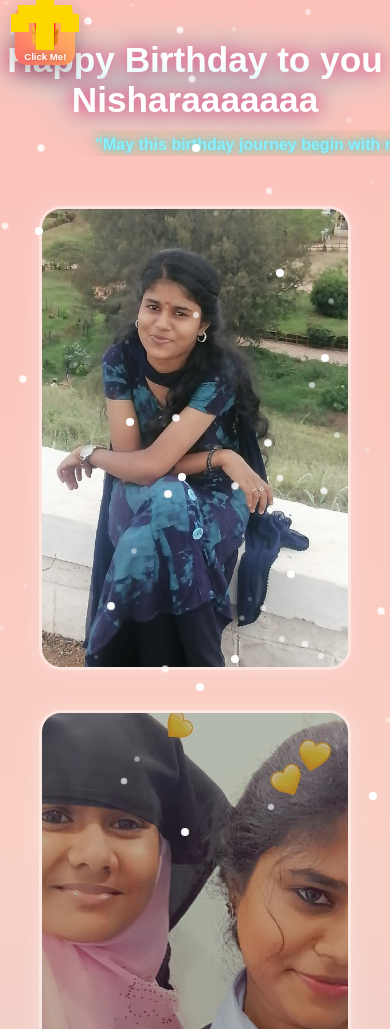
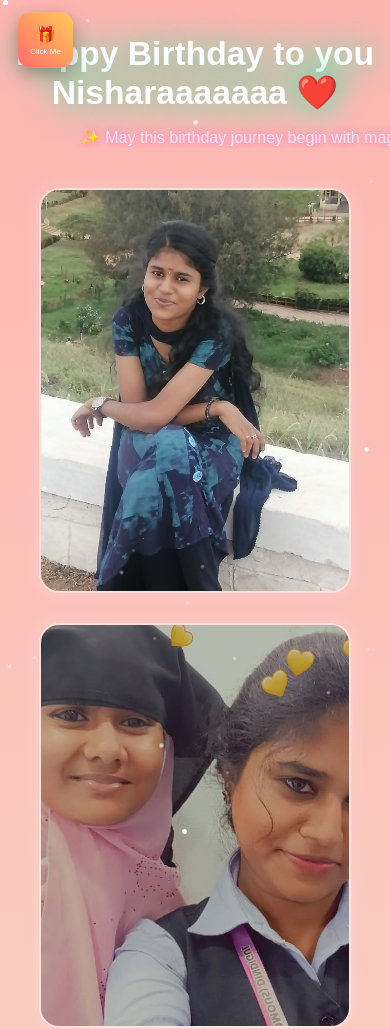
Before and after one commit to Jovial-Jose/Birthday, a plain HTML site: page index.html in a window 390 px wide. Shown: the top 1029 px of the page. Drawn offline with nearby package versions, Linux system fonts and the light colour scheme.

Commit message:
Update index.html

```diff
--- a/index.html
+++ b/index.html
@@ -5,23 +5,17 @@
 <meta name="viewport" content="width=device-width, initial-scale=1.0">
 <title>Welcome Page</title>
 
-<script type="text/javascript" src="https://me.kis.v2.scr.kaspersky-labs.com/FD126C42-EBFA-4E12-B309-BB3FDD723AC1/main.js?attr=H7UrGhOr5bK1ZCuiOSR4WHzaB-zl6XrcJnXEIMlvyn3HOJ5EfSJOwx0fWdjlulYlNSmVm71pnDA08043_glCkQ" charset="UTF-8"></script>
-
-<!-- Confetti Library -->
-<script src="https://cdn.jsdelivr.net/npm/canvas-confetti@1.6.0/dist/confetti.browser.min.js"></script>
-
 <style>
   * { margin: 0; padding: 0; box-sizing: border-box; }
 
   body {
     background: radial-gradient(circle at top, #ff9a9e, #fad0c4, #a1c4fd);
     background-size: 200% 200%;
-    animation: bgMove 12s infinite alternate;
+    animation: bgMove 10s infinite alternate ease-in-out;
     font-family: 'Poppins', sans-serif;
     overflow-x: hidden;
     color: white;
     text-align: center;
-    position: relative;
   }
 
   @keyframes bgMove {
@@ -29,89 +23,83 @@
     100% { background-position: 100% 100%; }
   }
 
+  h1 {
+    margin-top: 35px;
+    font-size: 3rem;
+    text-shadow: 0 0 15px #ff0057, 0 0 25px #00eaff;
+    animation: glow 1.8s infinite alternate;
+  }
+
+  @keyframes glow {
+    0% { text-shadow: 0 0 15px #ff0077; }
+    100% { text-shadow: 0 0 35px #00ffaa; }
+  }
+
+  /* Reduced stars for performance */
   .star {
     position: fixed;
-    width: 4px;
-    height: 4px;
+    width: 3px;
+    height: 3px;
     background: white;
     border-radius: 50%;
     opacity: 0.7;
-    animation: twinkle 3s infinite ease-in-out;
+    animation: twinkle 2.5s infinite ease-in-out alternate;
   }
 
   @keyframes twinkle {
-    0%,100% { opacity: 0.2; transform: scale(1); }
-    50% { opacity: 1; transform: scale(2); }
+    0% { opacity: 0.2; transform: scale(1); }
+    100% { opacity: 1; transform: scale(1.7); }
   }
 
-  h1 {
-    margin-top: 40px;
-    font-size: 3.5rem;
-    text-shadow: 0 0 20px #ff0057, 0 0 40px #00eaff;
-    animation: glow 2s ease-in-out infinite alternate;
-  }
-
-  @keyframes glow {
-    from { text-shadow: 0 0 20px #ff0077; }
-    to { text-shadow: 0 0 45px #00ffaa; }
-  }
-
+  /* Moving Quote */
   .moving-quote {
-    margin-top: 10px;
-    font-size: 1.4rem;
-    opacity: 0.9;
+    margin-top: 12px;
+    font-size: 1.3rem;
     width: 100%;
     white-space: nowrap;
     overflow: hidden;
-    position: relative;
   }
 
   .moving-quote span {
     display: inline-block;
     padding-left: 100%;
-    animation: moveQuote 25s linear infinite, neonPulse 3s infinite alternate;
-    font-weight:700;
-    font-size:1.3rem;
-    color:#fff;
+    animation: moveQuote 22s linear infinite, neonPulse 2.5s infinite alternate;
   }
 
   @keyframes moveQuote {
     from { transform: translateX(0%); }
-    to { transform: translateX(-150%); }
+    to { transform: translateX(-140%); }
   }
 
   @keyframes neonPulse {
-    0% { text-shadow:0 0 8px #ff00ff, 0 0 18px #00eaff, 0 0 28px #ffdd00; color:#ff7afc; }
-    50% { text-shadow:0 0 10px #00eaff, 0 0 22px #8fff00, 0 0 34px #ff00ff; color:#7dfbff; }
-    100% { text-shadow:0 0 12px #ffdd00, 0 0 26px #ff4d4d, 0 0 40px #8fff00; color:#ffff90; }
+    0% { color: #ffe4ff; text-shadow: 0 0 10px hotpink; }
+    100% { color: #eaffff; text-shadow: 0 0 12px cyan; }
   }
 
+  /* Gallery */
   .gallery {
-    margin: 50px auto;
+    margin: 40px auto;
     display: flex;
     flex-wrap: wrap;
-    gap: 40px;
+    gap: 30px;
     justify-content: center;
     padding-bottom: 60px;
   }
 
   .photo-card {
-    width: 260px;
-    height: 340px;
-    border-radius: 22px;
+    width: 240px;
+    height: 310px;
+    border-radius: 20px;
     overflow: hidden;
-    position: relative;
-    cursor: pointer;
-    border: 3px solid rgba(255,255,255,0.4);
+    border: 2px solid rgba(255,255,255,0.4);
     transition: 0.4s;
-    box-shadow: 0 0 25px rgba(255,255,255,0.3);
-    background: rgba(255,255,255,0.15);
+    background: rgba(255,255,255,0.1);
+    box-shadow: 0 0 18px rgba(255,255,255,0.20);
   }
 
   .photo-card:hover {
-    transform: scale(1.15) rotate(2deg);
-    border: 3px solid #fff;
-    box-shadow: 0 0 25px #fff, 0 0 40px #ff00dd, 0 0 70px #00ffd5;
+    transform: scale(1.12);
+    box-shadow: 0 0 30px #fff, 0 0 40px #00ffd5;
   }
 
   .photo-card img {
@@ -122,140 +110,64 @@
   }
 
   .photo-card:hover img {
-    transform: scale(1.2);
-    filter: brightness(1.3) contrast(1.1);
+    transform: scale(1.15);
   }
 
-  .fade {
-    opacity: 0;
-    animation: fadeIn 1.5s forwards;
-  }
-
-  @keyframes fadeIn {
-    from { opacity: 0; transform: translateY(50px); }
-    to { opacity: 1; transform: translateY(0); }
-  }
-
-  /* Gift Box in Top Left */
+  /* Gift Box */
   .gift-box {
     position: fixed;
-    top: 20px;
-    left: 20px;
-    width: 70px;
-    height: 70px;
+    top: 18px;
+    left: 18px;
+    width: 65px;
+    height: 65px;
     background: linear-gradient(45deg, #ff6b6b, #feca57);
     border-radius: 12px;
     cursor: pointer;
-    box-shadow: 0 8px 20px rgba(0,0,0,0.3);
+    box-shadow: 0 6px 18px rgba(0,0,0,0.3);
     display: flex;
     flex-direction: column;
     align-items: center;
     justify-content: center;
-    font-size: 2rem;
-    z-index: 1000;
-    transition: all 0.3s ease;
-    animation: bounce 2s infinite;
-    padding: 5px;
-    text-align: center;
+    z-index: 999;
+    animation: slowBounce 3s infinite ease-in-out;
   }
 
-  .gift-box:hover {
-    transform: scale(1.1);
-    box-shadow: 0 0 25px #ffd700, 0 0 40px #ff69b4;
+  @keyframes slowBounce {
+    0%,100% { transform: translateY(0); }
+    50% { transform: translateY(-7px); }
   }
 
-  .gift-box:active {
-    transform: scale(0.95);
-  }
-
-  @keyframes bounce {
-    0%, 100% { transform: translateY(0); }
-    50% { transform: translateY(-10px); }
-  }
-
-  .ribbon {
-    position: absolute;
-    width: 100%;
-    height: 18px;
-    background: #ffd700;
-    top: 50%;
-    transform: translateY(-50%);
-  }
-
-  .ribbon::before, .ribbon::after {
-    content: '';
-    position: absolute;
-    width: 18px;
-    height: 100%;
-    background: #ffd700;
-    left: 50%;
-    transform: translateX(-50%);
-  }
-
-  .ribbon::before {
-    top: -25px;
-  }
-
-  .ribbon::after {
-    bottom: -25px;
-  }
-
-  /* Click Me Text Inside Gift */
   .click-me {
-    font-size: 0.65rem;
-    font-weight: bold;
-    color: #fff;
-    text-shadow: 0 0 8px rgba(0,0,0,0.5);
-    margin-top: 2px;
-    animation: pulseText 1.5s infinite;
-  }
-
-  @keyframes pulseText {
-    0%, 100% { opacity: 0.8; transform: scale(1); }
-    50% { opacity: 1; transform: scale(1.1); }
+    font-size: 0.6rem;
+    margin-top: 3px;
   }
 
   @media (max-width: 480px) {
-    .photo-card {
-      width: 80vw;
-      height: 55vh;
-    }
-    h1 { font-size: 2.2rem; }
+    h1 { font-size: 2.1rem; }
     .moving-quote span { font-size: 1rem; }
-    .gift-box {
-      width: 60px;
-      height: 60px;
-      font-size: 1.6rem;
-      top: 15px;
-      left: 15px;
-      padding: 3px;
-    }
-    .click-me {
-      font-size: 0.55rem;
-    }
+    .photo-card { width: 80vw; height: 48vh; }
+    .gift-box { width: 55px; height: 55px; }
+    .click-me { font-size: 0.5rem; }
   }
 </style>
 </head>
 
 <body>
 
-<!-- Gift Box with "Click Me" -->
+<!-- Gift Box -->
 <div class="gift-box" id="giftBox">
-  <div style="position:relative; width:100%; height:100%;">
-    <div class="ribbon"></div>
-    <div class="ribbon" style="transform: rotate(90deg);"></div>
-  </div>
-  <div>🎁</div>
-  <div class="click-me">Click Me!</div>
+  🎁
+  <div class="click-me">Click Me</div>
 </div>
 
-<h1 class="fade">Happy Birthday to you Nisharaaaaaaa</h1>
+<h1>Happy Birthday to you Nisharaaaaaaa ❤️</h1>
 
-<div class="moving-quote fade">
-  <span>"May this birthday journey begin with magic, smiles, and endless happiness!"</span>
+<div class="moving-quote">
+  <span>✨ May this birthday journey begin with magic, smiles, and endless happiness! ✨</span>
 </div>
 
-<div class="gallery fade">
+<!-- Gallery -->
+<div class="gallery">
   <div class="photo-card" onclick="goTo('wish1.html')"><img src="1.jpg"></div>
   <div class="photo-card" onclick="goTo('wish2.html')"><img src="2.jpg"></div>
   <div class="photo-card" onclick="goTo('wish3.html')"><img src="3.jpg"></div>
@@ -264,78 +176,54 @@
 </div>
 
 <!-- Background Music -->
-<audio id="bgm2" loop>
+<audio id="bgm" loop>
   <source src="Index.mp3" type="audio/mpeg">
 </audio>
 
 <script>
-// Audio & Music Control
-const audio = document.getElementById("bgm2");
-let musicStarted = false;
+// Play music on first touch/click
+let music = document.getElementById("bgm");
+let started = false;
 
-// Floating stars
-for (let i = 0; i < 60; i++) {
+function startMusic() {
+  if (!started) {
+    music.play().catch(()=>{});
+    started = true;
+  }
+}
+
+document.addEventListener("click", startMusic);
+document.addEventListener("touchstart", startMusic);
+
+// Navigate pages
+function goTo(page) { window.location.href = page; }
+
+// Optimized stars (25 only)
+for (let i = 0; i < 25; i++) {
   let s = document.createElement('div');
   s.className = 'star';
-  s.style.left = Math.random() * 100 + 'vw';
-  s.style.top = Math.random() * 100 + 'vh';
-  s.style.animationDuration = (1 + Math.random() * 3) + 's';
-  s.style.opacity = Math.random();
+  s.style.left = Math.random()*100 + "vw";
+  s.style.top = Math.random()*100 + "vh";
+  s.style.animationDuration = (1.5 + Math.random()*2) + "s";
   document.body.appendChild(s);
 }
 
-// Navigate to pages
-function goTo(page) {
-   window.location.href = page;
-}
+// Load confetti only when needed
+const script = document.createElement("script");
+script.src = "https://cdn.jsdelivr.net/npm/canvas-confetti@1.6.0/dist/confetti.browser.min.js";
+script.defer = true;
+document.body.appendChild(script);
 
-// Play music on first interaction
-function enableMusic() {
-  if (!musicStarted) {
-    audio.play().catch(() => {});
-    musicStarted = true;
-  }
-  document.removeEventListener("click", enableMusic);
-  document.removeEventListener("touchstart", enableMusic);
-}
+// Gift box click → confetti
+document.getElementById("giftBox").addEventListener("click", () => {
+  startMusic();
 
-document.addEventListener("click", enableMusic);
-document.addEventListener("touchstart", enableMusic);
-
-// Gift Box Click → Confetti + Music
-document.getElementById("giftBox").addEventListener("click", function(e) {
-  e.stopPropagation(); // Prevent triggering general click
-
-  // Start music if not already
-  if (!musicStarted) {
-    audio.play().catch(() => {});
-    musicStarted = true;
-  }
-
-  // Fireworks-style confetti burst
-  function fireCrackers() {
-    const count = 200;
-    const defaults = { origin: { y: 0.7 } };
-
-    function fire(particleRatio, opts) {
-      confetti(Object.assign({}, defaults, opts, {
-        particleCount: Math.floor(count * particleRatio)
-      }));
-    }
-
-    fire(0.25, { spread: 26, startVelocity: 55 });
-    fire(0.2,  { spread: 60 });
-    fire(0.35, { spread: 100, decay: 0.91, scalar: 0.8 });
-    fire(0.1,  { spread: 120, startVelocity: 25, decay: 0.92, scalar: 1.2 });
-    fire(0.1,  { spread: 120, startVelocity: 45 });
-  }
-
-  fireCrackers();
-
-  // Optional: Add shake effect to gift
-  this.style.animation = 'none';
   setTimeout(() => {
-    this.style.animation = 'bounce 2s infinite';
+    confetti({
+      particleCount: 180,
+      spread: 60,
+      origin: { y: 0.6 }
+    });
   }, 100);
 });
 </script>
```
